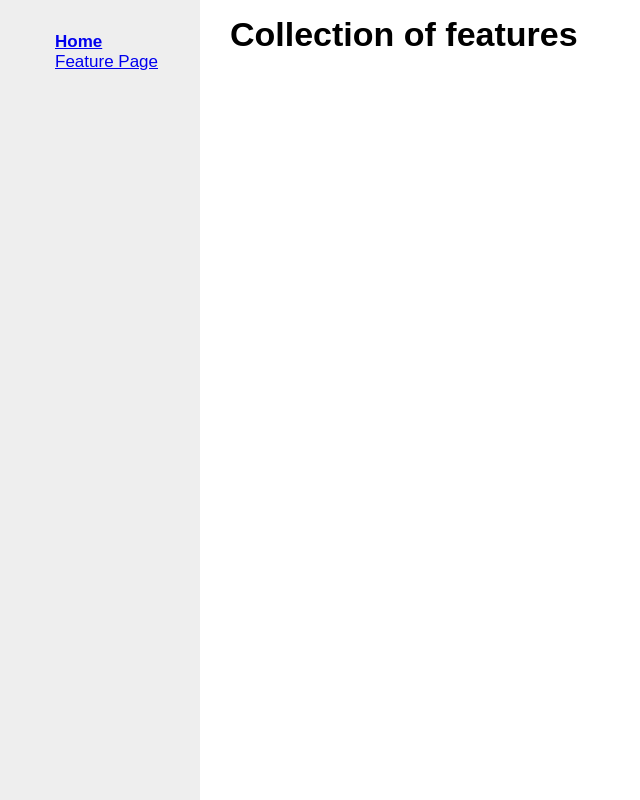
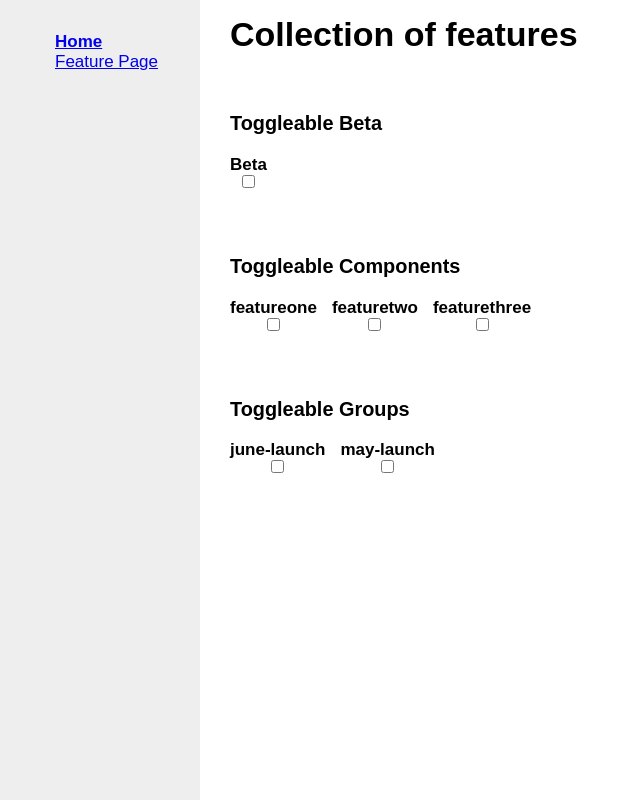
Before and after one commit to fuzzybaird/feature-flag-training, a Vue app: page / in a window 1280 px wide. Shown: the whole page, without its empty margins (0-640 px from the left). Built offline with nearby package versions, Linux system fonts and the light colour scheme.

Commit message:
fixing master

```diff
--- a/package.json
+++ b/package.json
@@ -18,7 +18,6 @@
   },
   "devDependencies": {
     "@vue/cli-plugin-babel": "^3.4.0",
-    "@vue/cli-plugin-e2e-cypress": "^3.4.0",
     "@vue/cli-plugin-eslint": "^3.4.0",
     "@vue/cli-plugin-unit-jest": "^3.4.0",
     "@vue/cli-service": "^3.4.0",
--- a/src/components/FeatureThree.vue
+++ b/src/components/FeatureThree.vue
@@ -8,7 +8,7 @@
 export default {
   name: "FeatureThree",
   toggleable: true,
-  group: "jun-launch",
+  group: "june-launch",
   customOption: "foo"
 };
 </script>
--- a/src/views/Home.vue
+++ b/src/views/Home.vue
@@ -6,7 +6,7 @@
       </div>
 
       <!-- Edit Features -->
-      <!-- <div class="row padding-15">
+      <div class="row padding-15">
         <h3>Toggleable Beta</h3>
         <div class="check">
           <label :for="beta">Beta</label>
@@ -31,7 +31,7 @@
           <label :for="comp">{{ comp }}</label>
           <input type="checkbox" :id="comp" :value="comp" v-model="groups" />
         </div>
-      </div> -->
+      </div>
       <!-- END Edit Features -->
 
       <div class="row features">
```
Also changed, not shown: 1 other file (tests, documents, lock files or other folders).
